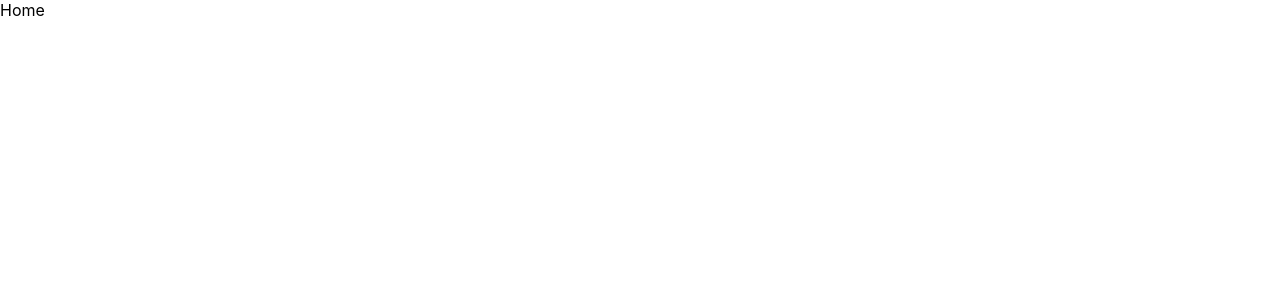
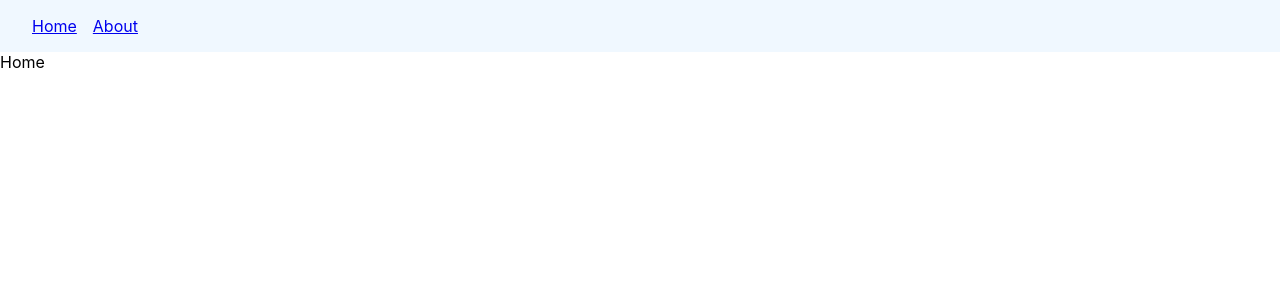
Before and after one commit to edwinisnow/react-router, a React (Create React App) app: page / in a window 1280 px wide. Shown: the top 300 px of the page. Built offline with nearby package versions, Linux system fonts and the light colour scheme.

Commit message:
Navigation Link

```diff
--- a/src/App.js
+++ b/src/App.js
@@ -2,12 +2,16 @@ import "./App.css";
 import { Routes, Route } from "react-router-dom";
 import Home from "./components/Home";
 import About from "./components/About";
+import Navbar from "./components/Navbar";
 function App() {
   return (
-    <Routes>
-      <Route path="/" element={<Home />}></Route>
-      <Route path="/about" element={<About />}></Route>
-    </Routes>
+    <>
+      <Navbar />
+      <Routes>
+        <Route path="/" element={<Home />}></Route>
+        <Route path="about" element={<About />}></Route>
+      </Routes>
+    </>
   );
 }
 
--- /dev/null
+++ b/src/components/Navbar.js
@@ -0,0 +1,12 @@
+import React from "react";
+import { Link } from "react-router-dom";
+function Navbar() {
+  return (
+    <nav>
+      <Link to="/">Home</Link>
+      <Link to="/about">About</Link>
+    </nav>
+  );
+}
+
+export default Navbar;
--- a/src/index.css
+++ b/src/index.css
@@ -1,13 +1,22 @@
 body {
   margin: 0;
-  font-family: -apple-system, BlinkMacSystemFont, 'Segoe UI', 'Roboto', 'Oxygen',
-    'Ubuntu', 'Cantarell', 'Fira Sans', 'Droid Sans', 'Helvetica Neue',
+  font-family: -apple-system, BlinkMacSystemFont, "Segoe UI", "Roboto", "Oxygen",
+    "Ubuntu", "Cantarell", "Fira Sans", "Droid Sans", "Helvetica Neue",
     sans-serif;
   -webkit-font-smoothing: antialiased;
   -moz-osx-font-smoothing: grayscale;
 }
 
 code {
-  font-family: source-code-pro, Menlo, Monaco, Consolas, 'Courier New',
+  font-family: source-code-pro, Menlo, Monaco, Consolas, "Courier New",
     monospace;
 }
+
+nav {
+  background-color: aliceblue;
+  padding: 16px 32px;
+}
+
+nav a {
+  margin-right: 16px;
+}
```
